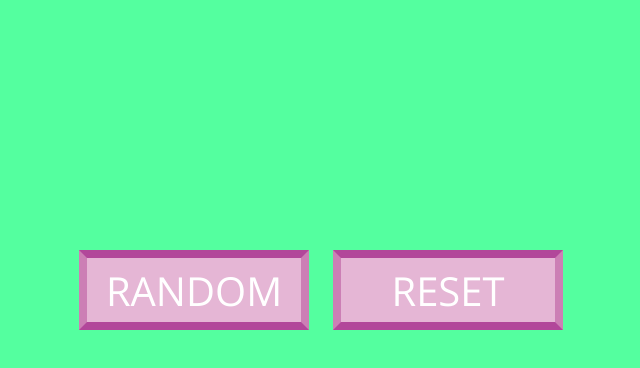
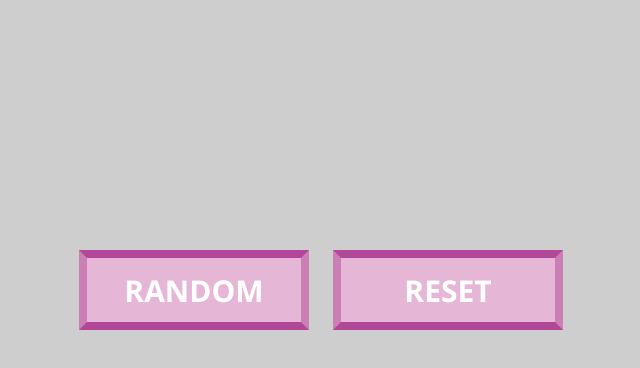
Before and after one commit to hilarylewis92/color-changer-1, a plain HTML site: page index.html in a window 1280 px wide. Both pictures are taken after a click on the button "RANDOM". Shown: the whole page, without its empty margins (309-949 px from the left). Drawn offline with nearby package versions, Linux system fonts and the light colour scheme.

Commit message:
refactor script for all colors

```diff
--- a/css/styles.css
+++ b/css/styles.css
@@ -1,13 +1,12 @@
 body {
   background-color: white;
   text-align: center;
-  height: 500px;
   margin-top: 250px;
 }
 
 .btn {
   font-family: 'Open Sans', sans-serif;
-  font-size: 40px;
+  font-size: 30px;
   color: #FFFFFF;
   background-color: #E5B6D5;
   border: 8px;
@@ -20,7 +19,7 @@ body {
 
 .btn:hover {
   background-color: #B2479A;
-  border-color: #CC7FB5 #E5B6D5
+  border-color: #CC7FB5 #E5B6D5;
 }
 
 @media screen and (max-width: 503px) {
--- a/index.html
+++ b/index.html
@@ -4,7 +4,7 @@
     <meta charset="utf-8">
     <link rel="stylesheet" href="./css/reset.css" media="screen" title="no title">
     <link rel="stylesheet" href="./css/styles.css" media="screen" title="no title">
-    <link href="https://fonts.googleapis.com/css?family=Open+Sans" rel="stylesheet">
+    <link href="https://fonts.googleapis.com/css?family=Open+Sans:700" rel="stylesheet">
     <title>color-changer</title>
   </head>
 
--- a/scripts.js
+++ b/scripts.js
@@ -1,20 +1,24 @@
-// $('.btn').on('click', function() {
-//   function randomColorGenerator() {
-//     var letters = '0123456789ABCDEF';
-//     var color = '#';
-//     for (var i = 0; i < 6; i++) {
-//       color += letters[Math.floor(Math.random() * 16)];
-//     }
-//   document.body.style.background = color;
-//   }
-// });
-
-var colorList = new Array("#000000", "#ff0000", "#07adeb", "#ff4265", "#54ff9f", "#845656", "#ecda3a", "#381938");
+function randomColorGenerator() {
+  return Math.floor(Math.random() * 255) + 1;
+}
 
 $('.btn').on('click', function() {
-  document.body.style.background = colorList[Math.floor(Math.random() * colorList.length)];
+    var color = randomColorGenerator();
+    $(document.body).css("background", "rgb(" + color + "," + color + "," + color + ")");
 });
 
 $('.btn-responsive').on('click', function() {
   document.body.style.background = 'white';
 });
+
+
+
+// var colorList = new Array("#000000", "#ff0000", "#07adeb", "#ff4265", "#54ff9f", "#845656", "#ecda3a", "#381938");
+//
+// $('.btn').on('click', function() {
+//   document.body.style.background = colorList[Math.floor(Math.random() * colorList.length)];
+// });
+//
+// $('.btn-responsive').on('click', function() {
+//   document.body.style.background = 'white';
+// });
```
